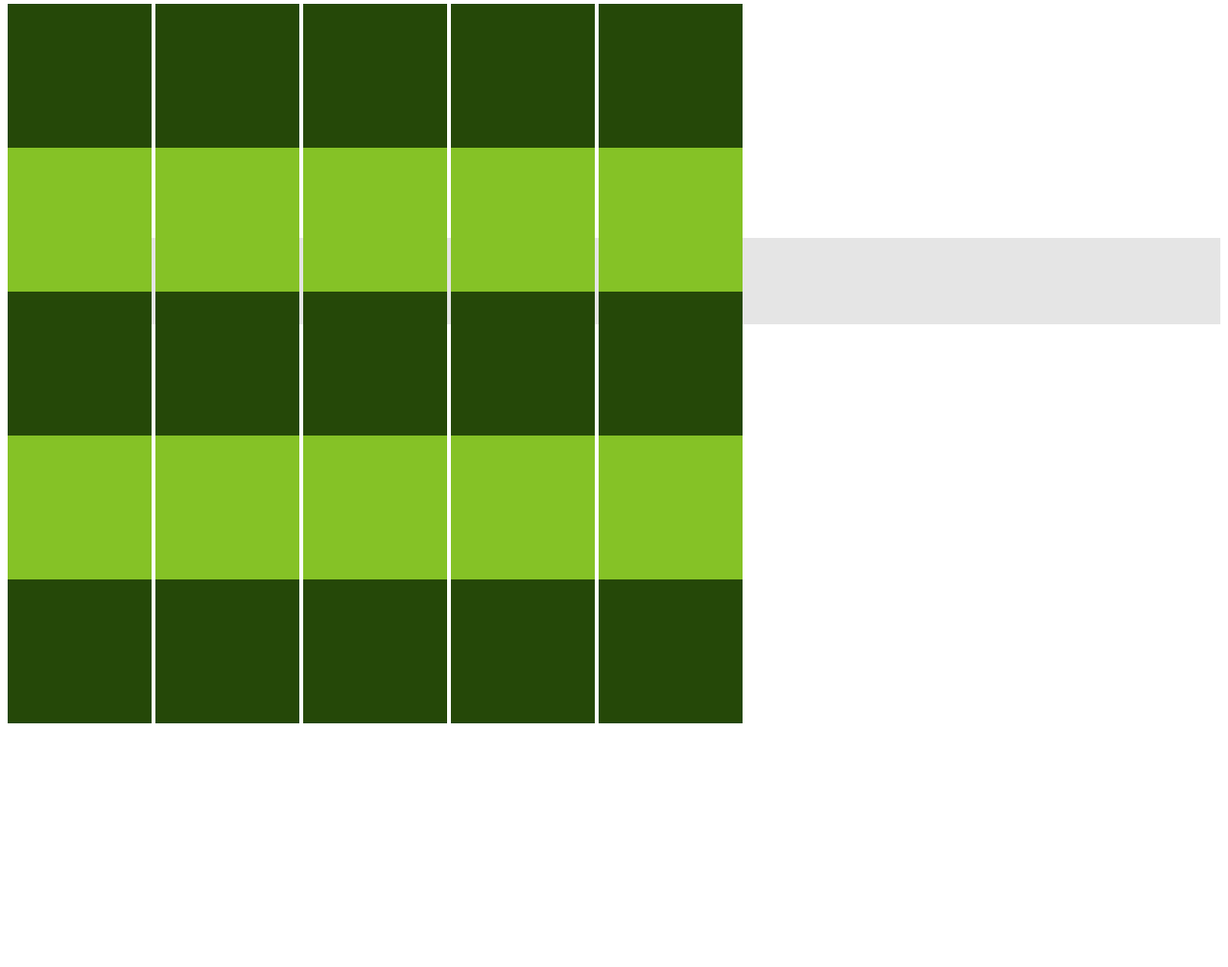
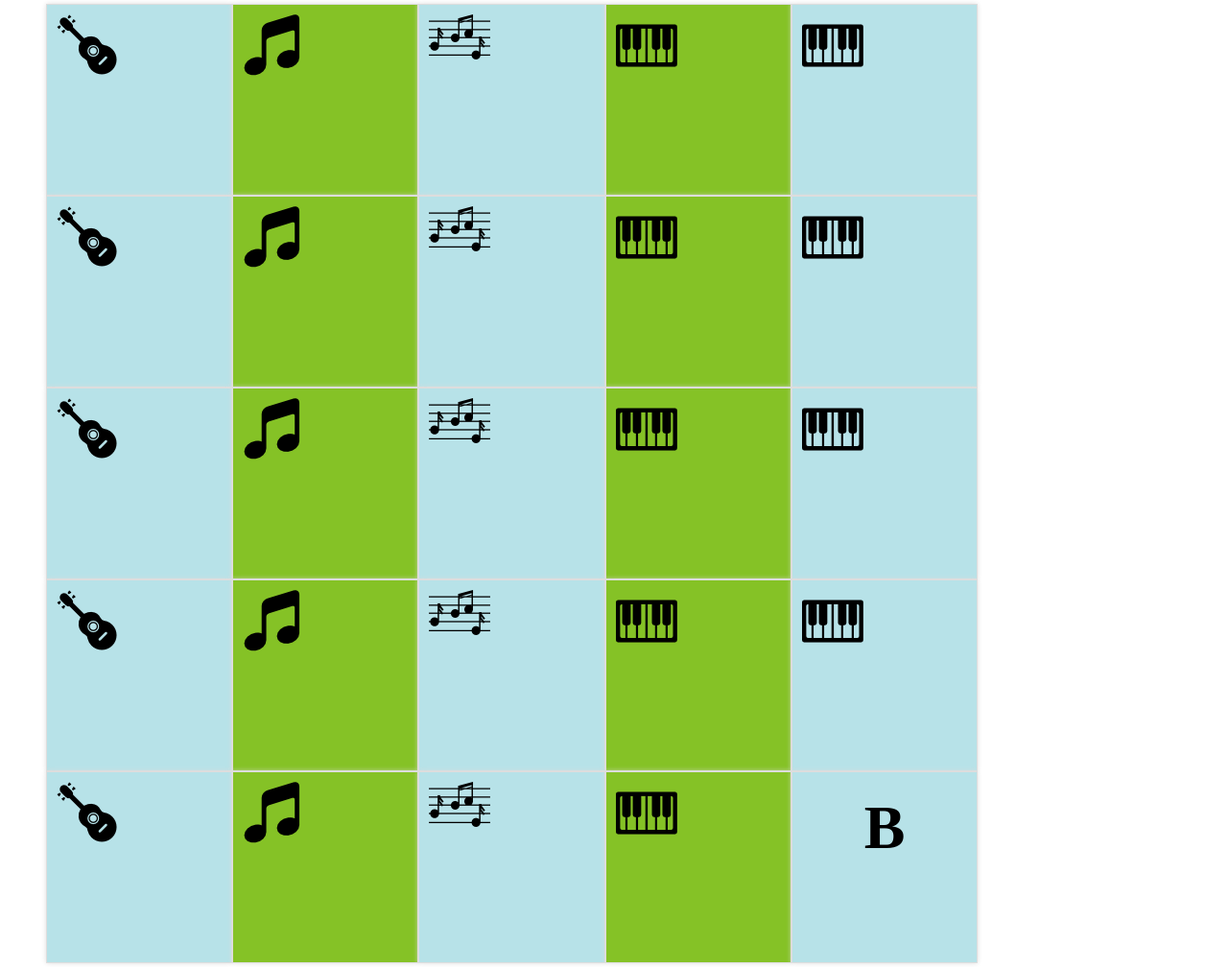
Before and after one commit to fiddlehead/fiddlehead.github.io, a plain HTML site: page matchinggame/index.html in a window 1280 px wide. Shown: the part 144-1152 px from the top of the page at 96% size. Before the commit the page ends 898 px from the top, so only its background shows below. Drawn offline with Linux system fonts and the light colour scheme.

Commit message:
grid refinement

```diff
--- a/matchinggame/css/style.css
+++ b/matchinggame/css/style.css
@@ -7,29 +7,65 @@
   padding-bottom: 90px;
 }
 .board {
-  position: absolute;
+  width: 80%;
 }
-.row1,.row2,.row3,.row4, .row5 {
+/*.row1,.row2,.row3,.row4, .row5 {
   height: 150px;
   width: 150px;
   display: inline-block;
   position: relative;
-  /*margin-bottom: 15px;*/
-}
-.flip {
+  margin-bottom: 15px;
+}*/
+/*.flip {
   position:relative;
   -webkit-transform-style:preserve-3d;
   -moz-transform-style:preserve-3d
-}
-.tile {
+}*/
+/*.tile {
   height: 150px;
   width: 150px;
+}*/
+ul.tile {
+  list-style: none;
+  font-size: 0px;
+}
+ul.tile li {
+  display: inline-block;
+  padding: 10px;
+  background: #85c226;
+  border: 1px solid #ddd;
+  font-size: 16px;
+  font-size: 1rem;
+  vertical-align: top;
+  box-shadow: 0 0 5px #ddd;
+  width: 20%;
+  height: 200px;
+  box-sizing: border-box;
+  -moz-box-sizing: border-box;
+  -webkit-box-sizing: border-box;
+}
+ul.tile li:nth-child(odd) {
+  background-color: #b7e2e8;
+}
+ul.tile li img {
+  max-width: 100%;
+  height: auto;
+  margin: 0 0 10px;
+}
+ul.tile li p {
+  font-size: 4em;
+  font-weight: 700;
+  max-width: 100%;
+  height: auto;
+  margin: 0 0 10px;
+  line-height: 1.5em;
+  text-align: center;
 }
 .top {
   background-color: #85c226;
 }
 .top:nth-child(odd) {
-  background-color: #254808;
+  background-color: #b7e2e8;
 }
 footer {
   height: 90px;
--- a/matchinggame/index.html
+++ b/matchinggame/index.html
@@ -14,50 +14,94 @@
 
 <div class="container">
 <div class="board">
-
-
-    <div class="tile top" ></div>
-    <div class="tile top" id="front"></div>
-    <div class="tile top" id="front"></div>
-  </div>
-  <div class="row1">
-    <div class="tile top" id="front"></div>
-    <div class="tile top" id="front"></div>
-    <div class="tile top" id="front"></div>
-    <div class="tile top" id="front"></div>
-    <div class="tile top" id="front"></div>
-  </div>
-  <div class="row2">
-    <div class="tile top" id="front"></div>
-    <div class="tile top" id="front"></div>
-    <div class="tile top" id="front"></div>
-    <div class="tile top" id="front"></div>
-    <div class="tile top" id="front"></div>
-  </div>
-  <div class="row3">
-    <div class="tile top" id="front"></div>
-    <div class="tile top" id="front"></div>
-    <div class="tile top" id="front"></div>
-    <div class="tile top" id="front"></div>
-    <div class="tile top" id="front"></div>
-  </div>
-  <div class="row4">
-    <div class="tile top" id="front"></div>
-    <div class="tile top" id="front"></div>
-    <div class="tile top" id="front"></div>
-    <div class="tile top" id="front"></div>
-    <div class="tile top" id="front"></div>
-  </div>
-  <div class="row5">
-    <div class="tile top" id="front"></div>
-    <div class="tile top" id="front"></div>
-    <div class="tile top" id="front"></div>
-    <div class="tile top" id="front"></div>
-    <div class="tile top" id="front"></div>
-  </div>
-</div>
-
-</div>
+  <ul class="tile">
+  <li>
+    <img src="images/guitar.png" height="64" width="64" />
+  </li>
+  <li>
+    <img src="images/musical.png" />
+  </li>
+  <li>
+    <img src="images/notesonstaff.png" />
+  </li>
+  <li>
+    <img src="images/pianokeys.png" height="64" width="64" />
+  </li>
+  <li>
+    <img src="images/pianokeys.png" height="64" width="64" />
+  </li>
+</ul>
+<ul class="tile">
+  <li>
+    <img src="images/guitar.png" height="64" width="64" />
+  </li>
+  <li>
+    <img src="images/musical.png" />
+  </li>
+  <li>
+    <img src="images/notesonstaff.png" />
+  </li>
+  <li>
+    <img src="images/pianokeys.png" height="64" width="64" />
+  </li>
+  <li>
+    <img src="images/pianokeys.png" height="64" width="64" />
+  </li>
+</ul>
+<ul class="tile">
+  <li>
+    <img src="images/guitar.png" height="64" width="64" />
+  </li>
+  <li>
+    <img src="images/musical.png" />
+  </li>
+  <li>
+    <img src="images/notesonstaff.png" />
+  </li>
+  <li>
+    <img src="images/pianokeys.png" height="64" width="64" />
+  </li>
+  <li>
+    <img src="images/pianokeys.png" height="64" width="64" />
+  </li>
+</ul>
+<ul class="tile">
+  <li>
+    <img src="images/guitar.png" height="64" width="64" />
+  </li>
+  <li>
+    <img src="images/musical.png" />
+  </li>
+  <li>
+    <img src="images/notesonstaff.png" />
+  </li>
+  <li>
+    <img src="images/pianokeys.png" height="64" width="64" />
+  </li>
+  <li>
+    <img src="images/pianokeys.png" height="64" width="64" />
+  </li>
+</ul>
+<ul class="tile">
+  <li>
+    <img src="images/guitar.png" height="64" width="64" />
+  </li>
+  <li>
+    <img src="images/musical.png" />
+  </li>
+  <li>
+    <img src="images/notesonstaff.png" />
+  </li>
+  <li>
+    <img src="images/pianokeys.png" height="64" width="64" />
+  </li>
+  <li>
+    <!-- <img src="images/pianokeys.png" height="64" width="64" /> -->
+    <p>B</p>
+  </li>
+</ul>
+</div> <!-- end board -->
+</div> <!-- end container -->
 
 <footer>
 
```
Also changed, not shown: matchinggame/example.html (+3 -35 lines).
